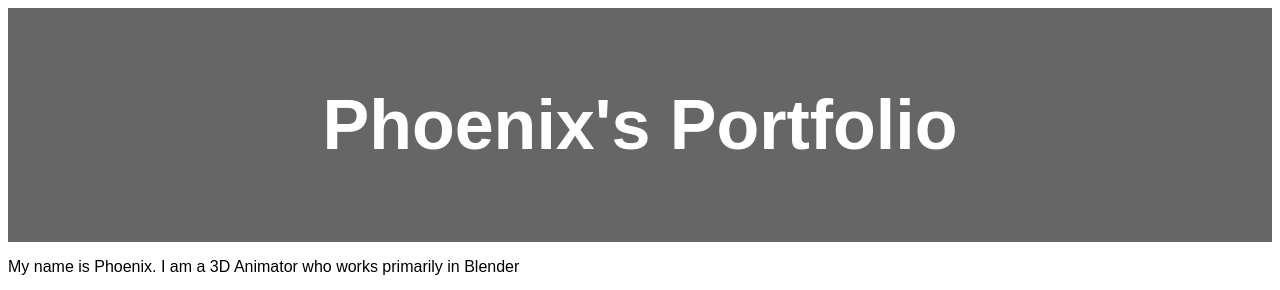
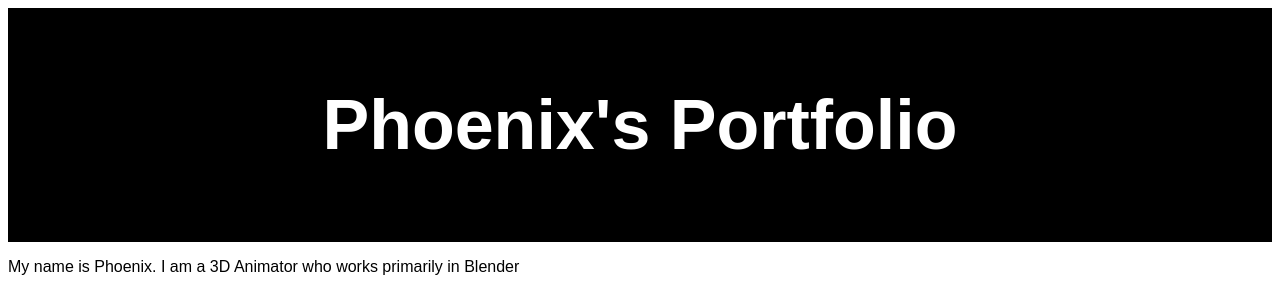
Before and after one commit to SVSPhoenix/SVSPhoenix.github.io, a plain HTML site: page index.html in a window 1280 px wide. Shown: the top 290 px of the page. Drawn offline with Linux system fonts and the light colour scheme; grey boxes are pictures that could not be loaded.

Commit message:
Update index.html

```diff
--- a/index.html
+++ b/index.html
@@ -1,4 +1,4 @@
-<!DOCTYPE html>
+ <!DOCTYPE html>
 <html>
 
 <head>
@@ -15,7 +15,7 @@ body {
   font-family: Arial, Helvetica, sans-serif;
 }
 header {
-  background-color: #666;
+  background-color: #000000;
   padding: 30px;
   text-align: center;
   font-size: 35px;
```
